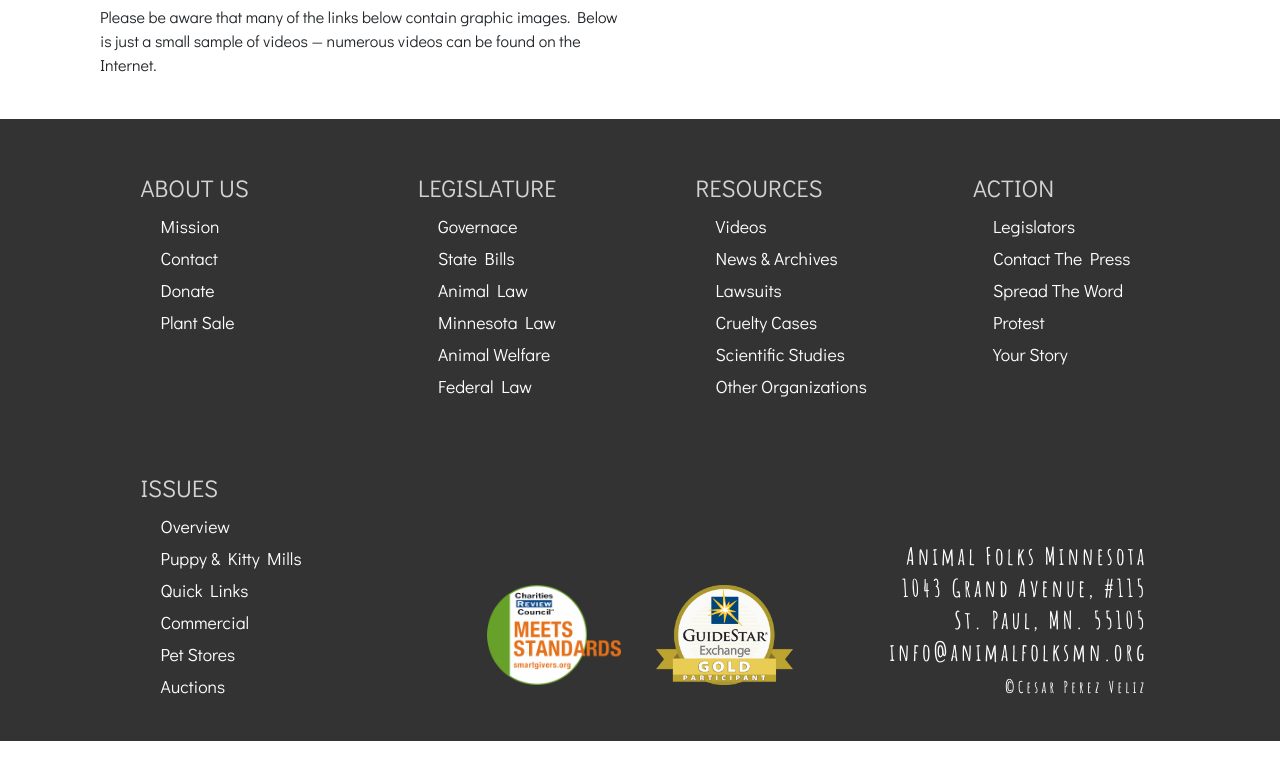
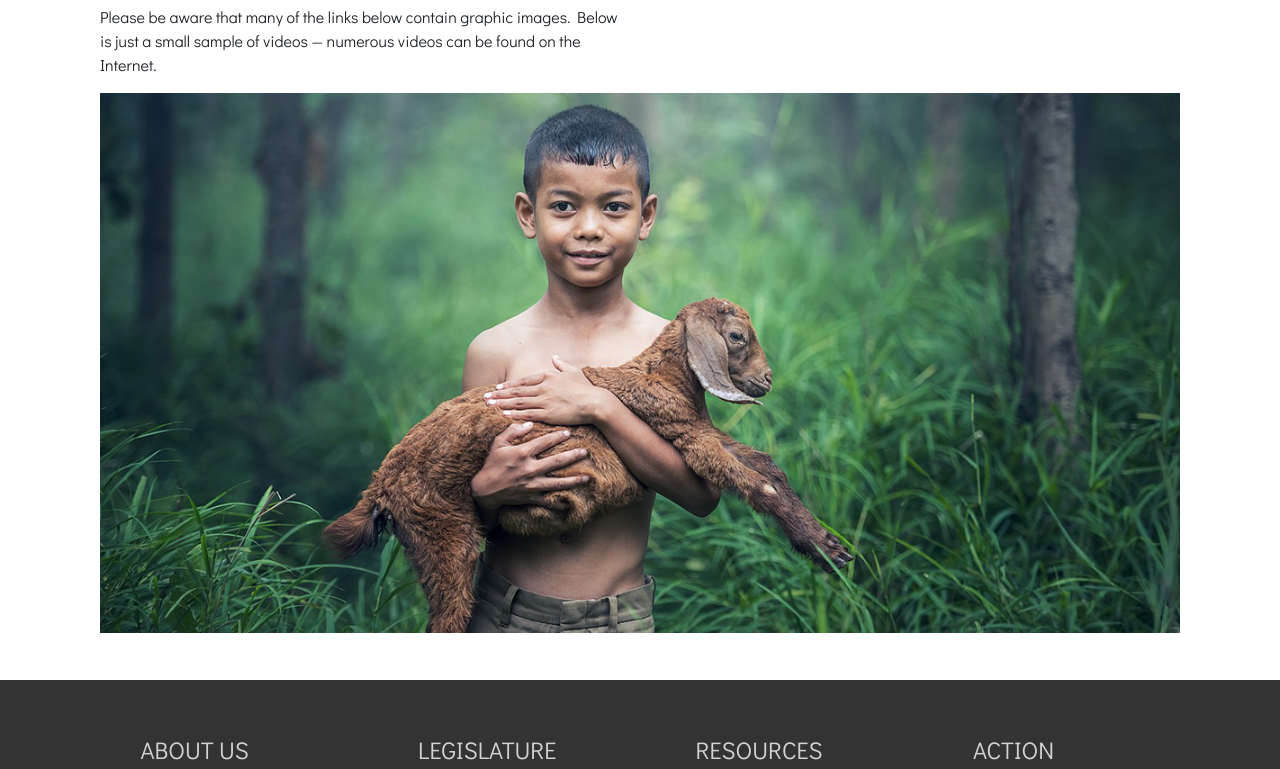
Before and after one commit to cesarpv/animal-folks, a plain HTML site: page resources.html in a window 1280 px wide. Shown: the part 641-1410 px from the top of the page. Before the commit the page ends 1382 px from the top, so only its background shows below. Drawn offline with nearby package versions, Linux system fonts and the light colour scheme.

Commit message:
added img to about us

```diff
--- a/resources.html
+++ b/resources.html
@@ -217,6 +217,9 @@
 
             </ul>
         </div>
+        <div class="col-md-12">
+            <img class="img-fluid pad-bot" src="images/boi-goat.jpg" alt="">
+        </div>
     </div>
 </div>
 <!--end mission-->
```
Also changed, not shown: aboutus.html (+1 -1 lines), images/boi-goat.jpg (added).
